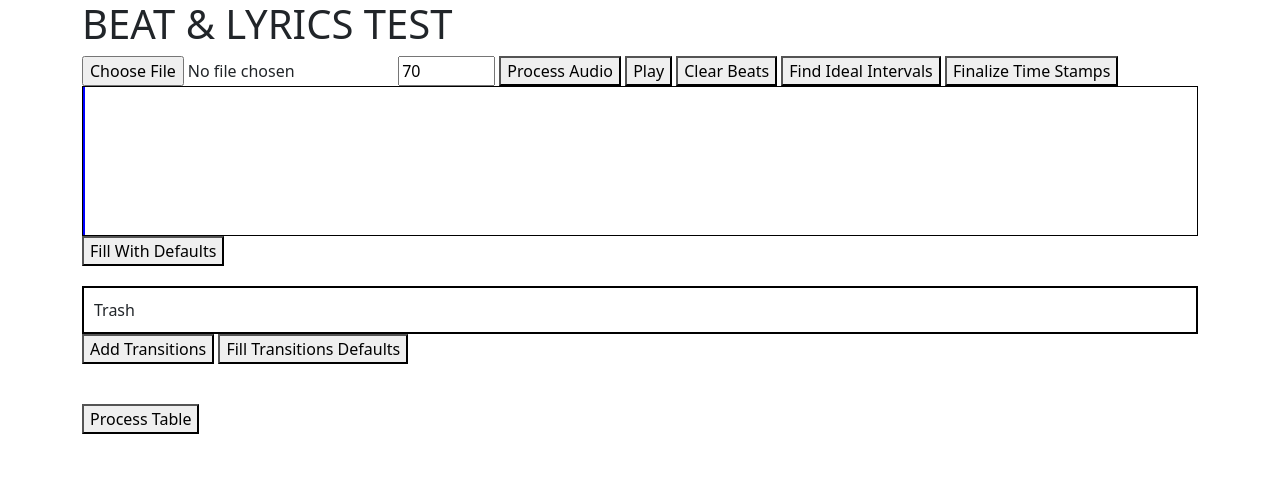
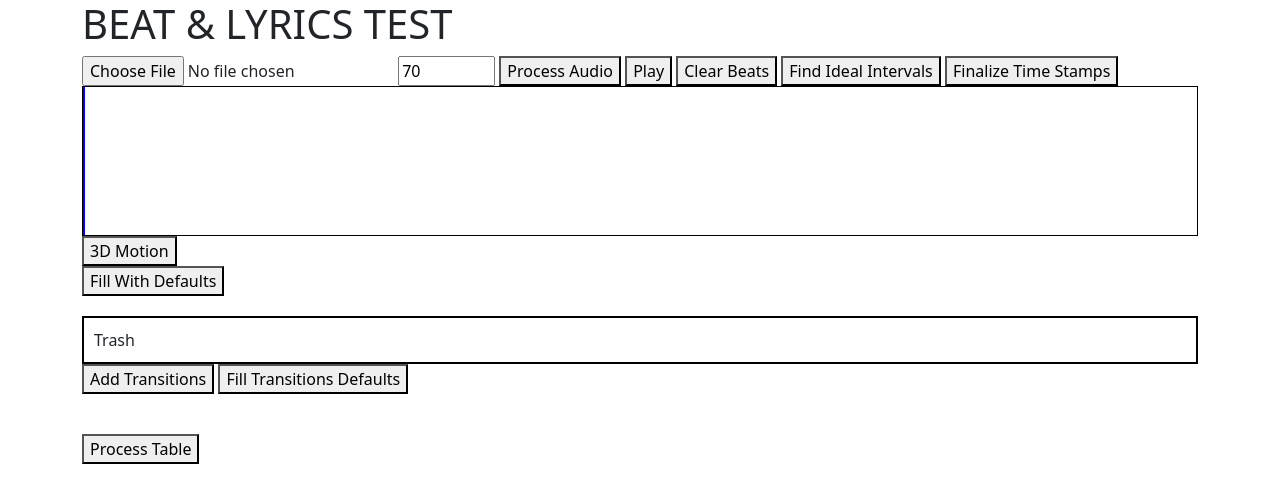
Before and after one commit to ct3008/AI-Music-Art-Stories-Test, a Flask app: page / in a window 1280 px wide. Shown: the top 503 px of the page. Run offline with Flask 3, Linux system fonts and the light colour scheme; some libraries are stand-ins or nearby versions.

```diff
--- a/app.py
+++ b/app.py
@@ -1,9 +1,15 @@
 import os
+import openai
+from openai import OpenAI
 import librosa
 import numpy as np
 from flask import Flask, jsonify, request, render_template
+import replicate
 
 app = Flask(__name__, template_folder='./templates', static_folder='./static')
+
+api_key = os.getenv("OPENAI_DISCO_API_KEY")
+client = OpenAI(api_key=api_key)
 
 motion_magnitudes = {
     "zoom_in": {"none": 1.00, "weak": 1.02, "normal": 1.04, "strong": 3, "vstrong": 6},
@@ -262,13 +268,13 @@ def calculate_frames(scene_change_times, time_intervals, motion_data, total_song
 
     current_frame = 0
     animation_prompts = []
-
-    print(motion_data)
+    print("INTERVAL: ", time_intervals)
     for interval, motions in zip(time_intervals, motion_data):
         _, strength, speed = motions[0]
         start_time, end_time = map(float, interval.split('-'))
         if tmp_times:
             print(int(tmp_times[0]))
+        print("TMP TIME: ", tmp_times)
         if tmp_times != [] and int(tmp_times[0]) <= end_time and int(tmp_times[0]) >= start_time:
             new_frame = round(current_frame + (int(tmp_times[0]) - start_time) * 15 * speed_multiplier[speed])
             print("----------------END FRAME:---------------", new_frame)
@@ -358,6 +364,163 @@ def build_transition_strings(frame_data):
 
     return motion_strings
 
+def create_prompt(data):
+    vibe = data.get('vibe', '')
+    imagery = data.get('imagery', '')
+    texture = data.get('texture', '')
+    style = data.get('style', '')
+    color = data.get('color', '')
+
+    prompt = (
+        f"{color}, {style} in {texture} texture, simple abstract, beautiful, 4k, motion. "
+        f"{imagery}. Evoking a feeling of a {vibe} undertone."
+    )
+    return prompt
+
+def generate_image_prompts(form_data, final_anim_frames):
+    prompts = []
+
+    # Define a dictionary to map short descriptions to more detailed descriptions
+    detail_dict = {
+        "aggressive": "intense and powerful energy, creating a sense of urgency and dynamism",
+        "epic": "grand and majestic energy, evoking a sense of awe and excitement",
+        "happy": "bright and cheerful energy, evoking a sense of joy and positivity",
+        "chill": "calm and relaxed energy, creating a sense of tranquility and peace",
+        "sad": "melancholic and somber energy, evoking a sense of sorrow and introspection",
+        "romantic": "loving and tender energy, evoking a sense of affection and intimacy",
+        "uplifting": "encouraging and inspiring energy, evoking a sense of hope and motivation",
+        "starry night": "starry night sky with delicate splotches resembling stars",
+        "curvilinear intertwined circles": "intricate abstract recursive line art in watercolor texture",
+        "flowing waves": "flowing waves, merging and separating gracefully",
+        "blossoming flower": "delicate flower petals dancing in the wind, spiraling and intertwining gracefully",
+        "chaotic intertwining lines": "dynamic abstract gradient line art with jagged edges, evoking a sense of chaos and dissonance",
+        "painting": "beautiful, 4k",
+        "renaissance": "in a modern and forward-thinking style",
+        "black/white": "Black and white",
+        "pale blue": "Pale blue",
+        "full color": "Vibrant, full color"
+    }
+
+    # Generate prompts
+    for timestamp, data in form_data.items():
+        prompt_parts = [
+            detail_dict.get(data['color'], data['color']),
+            detail_dict.get(data['style'], data['style']),
+            detail_dict.get(data['texture'], data['texture']),
+            detail_dict.get(data['imagery'], data['imagery']),
+            detail_dict.get(data['vibe'], data['vibe'])
+        ]
+
+        prompt = f"{prompt_parts[0]} color scheme, {prompt_parts[1]} style in {prompt_parts[2]} texture, beautiful, simple abstract, 4k. {prompt_parts[3]} imagery evoking the feeling of {prompt_parts[4]} vibe."
+        prompts.append(prompt)
+
+    combined_prompts = " | ".join([f"{final_anim_frames[i]}: {prompts[i]}" for i in range(len(prompts))])
+
+    return combined_prompts
+    # def create_prompt(data):
+    #     prompt_parts = [
+    #         f"Vibe: {data.get('vibe', '')}",
+    #         f"Imagery: {data.get('imagery', '')}",
+    #         f"Texture: {data.get('texture', '')}",
+    #         f"Style: {data.get('style', '')}",
+    #         f"Color: {data.get('color', '')}"
+    #     ]
+    #     return ", ".join(part for part in prompt_parts if part.split(": ")[1])
+
+    # prompts = []
+    # for data in form_data.values():
+    #     prompt = create_prompt(data)
+    #     prompts.append(prompt)
+
+    # return prompts
+
+def generate_prompt_completion(client, prompt):
+    completion = client.chat.completions.create(
+        model="gpt-4o",
+        messages=[
+            {"role": "system", "content": "You are a helpful assistant."},
+            {"role": "user", "content": prompt}
+        ]
+    )
+    return completion.choices[0].message['content']
+
+def create_deforum_prompt(motion_data, final_anim_frames, motion_mode, prompts):
+    # print("HERE ", ', '.join(motion_data['rotation_3d_y']))
+    # print(motion_data['rotation_3d_y'][0:-1])
+    input={
+        "fov": 40,
+        "fps": 15,
+        "seed": 868591112,
+        "zoom": ', '.join(motion_data['zoom']),
+        "angle":', '.join(motion_data['angle']),
+        "width": 512,
+        "border": "replicate",
+        "height": 512,
+        "sampler": "dpmpp_2m",
+        "use_init": True,
+        "use_mask": False,
+        "clip_name": "ViT-L/14",
+        "far_plane": 10000,
+        "init_image": "https://raw.githubusercontent.com/ct3008/ct3008.github.io/main/images/isee1.jpeg",
+        "max_frames": final_anim_frames[-1],
+        "near_plane": 200,
+        "invert_mask": False,
+        "midas_weight": 0.3,
+        "padding_mode": "border",
+        "rotation_3d_x": ', '.join(motion_data['rotation_3d_x']),
+        "rotation_3d_y": ', '.join(motion_data['rotation_3d_y']),
+        "rotation_3d_z": ', '.join(motion_data['rotation_3d_z']),
+        "sampling_mode": "bicubic",
+        "translation_x": ', '.join(motion_data['translation_x']),
+        "translation_y": ', '.join(motion_data['translation_y']),
+        "translation_z": "0:(0)",
+        "animation_mode": motion_mode,
+        "guidance_scale": 7,
+        "noise_schedule": "0: (0.02)",
+        "sigma_schedule": "0: (1.0)",
+        "use_mask_video": False,
+        "amount_schedule": "0: (0.2)",
+        "color_coherence": "Match Frame 0 RGB",
+        "kernel_schedule": "0: (5)",
+        "model_checkpoint": "Protogen_V2.2.ckpt",
+        "animation_prompts": prompts,
+        "contrast_schedule": "0: (1.0)",
+        "diffusion_cadence": "1",
+        "extract_nth_frame": 1,
+        "resume_timestring": "",
+        "strength_schedule": "0: (0.65)",
+        "use_depth_warping": True,
+        "threshold_schedule": "0: (0.0)",
+        "flip_2d_perspective": False,
+        "hybrid_video_motion": "None",
+        "num_inference_steps": 50,
+        "perspective_flip_fv": "0:(53)",
+        "interpolate_x_frames": 4,
+        "perspective_flip_phi": "0:(t%15)",
+        "hybrid_video_composite": False,
+        "interpolate_key_frames": False,
+        "perspective_flip_gamma": "0:(0)",
+        "perspective_flip_theta": "0:(0)",
+        "resume_from_timestring": False,
+        "hybrid_video_flow_method": "Farneback",
+        "overwrite_extracted_frames": True,
+        "hybrid_video_comp_mask_type": "None",
+        "hybrid_video_comp_mask_inverse": False,
+        "hybrid_video_comp_mask_equalize": "None",
+        "hybrid_video_comp_alpha_schedule": "0:(1)",
+        "hybrid_video_generate_inputframes": False,
+        "hybrid_video_comp_save_extra_frames": False,
+        "hybrid_video_use_video_as_mse_image": False,
+        "color_coherence_video_every_N_frames": 1,
+        "hybrid_video_comp_mask_auto_contrast": False,
+        "hybrid_video_comp_mask_contrast_schedule": "0:(1)",
+        "hybrid_video_use_first_frame_as_init_image": True,
+        "hybrid_video_comp_mask_blend_alpha_schedule": "0:(0.5)",
+        "hybrid_video_comp_mask_auto_contrast_cutoff_low_schedule": "0:(0)",
+        "hybrid_video_comp_mask_auto_contrast_cutoff_high_schedule": "0:(100)"
+    }
+    return input
+
 @app.route('/process-data', methods=['POST'])
 def process_data():
     data = request.json
@@ -365,6 +528,7 @@ def process_data():
     form_data = data['form_data']
     transitions_data = data['transitions_data']
     song_len = data['song_len']
+    motion_mode = data['motion_mode']
 
     # Here you can integrate your Python logic with the received data
     # Example: processed_data = your_function(timestamps_scenes, form_data, transitions_data)
@@ -377,6 +541,8 @@ def process_data():
     song_duration, scene_change_times, transition_times, time_intervals, interval_strings, motion_data = parse_input_data(form_data, transitions_data, song_len)
     final_anim_frames = []
     final_anim_frames.append(0)
+    if str(round(song_len,2)) not in scene_change_times:
+        scene_change_times.append(round(song_len,2))
     # Calculate frames and generate prompts
     frame_data, animation_prompts = calculate_frames(scene_change_times, interval_strings, motion_data, song_duration, final_anim_frames)
     motion_strings = build_transition_strings(frame_data)
@@ -395,12 +561,14 @@ def process_data():
 
     final_scene_times = scene_change_times
     final_scene_times.insert(0, '0')
-    final_scene_times.append(song_duration)
+    final_scene_times.append(round(song_duration,2))
     print(final_anim_frames)
     print(final_scene_times)
     # Print the animation prompts
     print("\nAnimation Prompts:")
     animation_prompts = ""
+
+    print("BAnANANANA", final_scene_times, final_anim_frames)
 
     for i in range(len(final_anim_frames) - 1):
         animation_prompts += f"{final_anim_frames[i]}: | "
@@ -409,13 +577,25 @@ def process_data():
     animation_prompts = animation_prompts[:-2]
     print(animation_prompts)
     # For demonstration, we'll just return the received data
+    prompts = generate_image_prompts(form_data, final_anim_frames)
+    print(prompts)
+    print(motion_strings)
+    deforum_prompt = create_deforum_prompt(motion_strings, final_anim_frames, motion_mode, prompts)
+    print(deforum_prompt)
+    output = replicate.run(
+        "deforum-art/deforum-stable-diffusion:1a98303504c7d866d2b198bae0b03237eab82edc1491a5306895d12b0021d6f6",
+        input=deforum_prompt)
+    # output = "https://replicate.delivery/yhqm/u7FcIvDd32bjK5ccA5v0FmQ8LesqmftC6MrUbrRMTZECkyPTA/out.mp4"
+    print("OUTPUT", output)
     response = {
         'timestamps_scenes': timestamps_scenes,
         'form_data': form_data,
         'transitions_data': transitions_data,
         'song_len': song_len,
         'animation_prompts': animation_prompts,
-        'motion_prompts': motion_strings
+        'motion_prompts': motion_strings,
+        'prompts': prompts,
+        'output': output
         # 'processed_data': processed_data
     }
 
--- a/static/main.css
+++ b/static/main.css
@@ -147,3 +147,8 @@ audio {
     flex: 0 0 auto; /* Prevent section from growing or shrinking */
     margin-right: 10px; /* Add some spacing between sections */
 }
+
+#processedDataContainer{
+    margin-top: 5px;
+
+}
--- a/static/main_lowbeat.js
+++ b/static/main_lowbeat.js
@@ -11,6 +11,8 @@ let audioDuration;
 let lowEnergyBeats = {};
 
 let significantPoints = [];
+
+let motion_mode = "3D";
 
 function movePlayhead(audioPlayer) {
     const playhead = document.getElementById('playhead');
@@ -77,19 +79,22 @@ function finalizeTimestamps(name) {
 
     const sectionsCount = significantPoints.length; // Define sectionsCount based on the timestamps array length
     let container;
+    let labels = [];
     if (name === 'time') {
         container = document.getElementById('trash');
+        labels = ['Vibe', 'Imagery', 'Texture', 'Style', 'Color', 'Motion', 'Strength', 'Speed'];
     } else if (name === 'transition') {
         container = document.getElementById('transitionsContainer');
         container.style.border = '2px solid black'; // Corrected styling syntax
         const button = document.getElementById('add-transition');
         if (button) button.style.display = 'none'; // Hide button if it exists
+        labels = ['Motion', 'Strength', 'Speed'];
     }
 
     container.innerHTML = ''; // Clear previous content
     container.style.setProperty('--sections-count', sectionsCount);
 
-    const labels = ['Vibe', 'Imagery', 'Texture', 'Style', 'Color', 'Motion', 'Strength', 'Speed'];
+    // const labels = ['Vibe', 'Imagery', 'Texture', 'Style', 'Color', 'Motion', 'Strength', 'Speed'];
     const vibes = ['calm', 'epic', 'aggressive', 'chill', 'dark', 'energetic', 'epic', 'ethereal', 'happy', 'romantic', 'sad', 'scary', 'sexy', 'uplifting'];
     const textures = ['painting', 'calligraphy brush ink stroke', 'pastel watercolor on canvas', 'charcoal drawing', 'pencil drawing'];
     const styles = ['abstract', 'impressionist', 'futuristic', 'contemporary', 'renaissance', 'surrealist', 'minimalist', 'digital'];
@@ -319,12 +324,22 @@ function gatherTransitionData(formData) {
         const timeRange = `${start}-${end}`;
         // console.log(formData[timestamps[i]])
 
+        // transitionsData[timeRange] = {
+        //     "vibe": document.getElementById(`vibe_trans_${i + 1}`).value || document.getElementById(`vibe_form_${i + 1}`).value,
+        //     "imagery": document.getElementById(`imagery_trans_${i + 1}`).value || document.getElementById(`imagery_form_${i + 1}`).value,
+        //     "texture": document.getElementById(`texture_trans_${i + 1}`).value || document.getElementById(`texture_form_${i + 1}`).value,
+        //     "style": document.getElementById(`style_trans_${i + 1}`).value || document.getElementById(`style_form_${i + 1}`).value,
+        //     "color": document.getElementById(`color_trans_${i + 1}`).value || document.getElementById(`color_form_${i + 1}`).value,
+        //     "motion": document.getElementById(`motion_trans_${i + 1}`).value || document.getElementById(`motion_form_${i + 1}`).value,
+        //     "strength": document.getElementById(`strength_trans_${i + 1}`).value || document.getElementById(`strength_form_${i + 1}`).value,
+        //     "speed": document.getElementById(`speed_trans_${i + 1}`).value || document.getElementById(`speed_form_${i + 1}`).value
+        // };
         transitionsData[timeRange] = {
-            "vibe": document.getElementById(`vibe_trans_${i + 1}`).value || document.getElementById(`vibe_form_${i + 1}`).value,
-            "imagery": document.getElementById(`imagery_trans_${i + 1}`).value || document.getElementById(`imagery_form_${i + 1}`).value,
-            "texture": document.getElementById(`texture_trans_${i + 1}`).value || document.getElementById(`texture_form_${i + 1}`).value,
-            "style": document.getElementById(`style_trans_${i + 1}`).value || document.getElementById(`style_form_${i + 1}`).value,
-            "color": document.getElementById(`color_trans_${i + 1}`).value || document.getElementById(`color_form_${i + 1}`).value,
+            "vibe": document.getElementById(`vibe_form_${i + 1}`).value,
+            "imagery": document.getElementById(`imagery_form_${i + 1}`).value,
+            "texture": document.getElementById(`texture_form_${i + 1}`).value,
+            "style":  document.getElementById(`style_form_${i + 1}`).value,
+            "color": document.getElementById(`color_form_${i + 1}`).value,
             "motion": document.getElementById(`motion_trans_${i + 1}`).value || document.getElementById(`motion_form_${i + 1}`).value,
             "strength": document.getElementById(`strength_trans_${i + 1}`).value || document.getElementById(`strength_form_${i + 1}`).value,
             "speed": document.getElementById(`speed_trans_${i + 1}`).value || document.getElementById(`speed_form_${i + 1}`).value
@@ -359,7 +374,8 @@ function processTable(){
         timestamps_scenes: significantPoints.map(point => point.toFixed(2)),  // Replace with your actual timestamps_scenes
         form_data: formData,
         transitions_data: transitionsData,
-        song_len: audioDuration
+        song_len: audioDuration,
+        motion_mode: motion_mode
     };
     console.log(data);
 
@@ -373,10 +389,34 @@ function processTable(){
     .then(response => response.json())
     .then(data => {
         console.log(data);
+        console.log("returned back");
         for (const [key, value] of Object.entries(data)) {
             console.log(`${key}: ${value}`);
+            if (key === 'output') {
+                console.log(value);
+                window.open(value, '_blank');
+            }
         }
-        // Handle the response from the server
+        let resultHTML = '';
+
+        if (data.animation_prompts) {
+            resultHTML += `<h3>Animation Prompts:</h3><p>${data.animation_prompts}</p>`;
+        }
+
+        if (data.motion_strings) {
+            resultHTML += `<h3>Motion Strings:</h3><p>${data.motion_strings}</p>`;
+        }
+
+        if (data.prompts) {
+            resultHTML += `<h3>Prompts:</h3><p>${data.prompts}</p>`;
+        }
+
+        if (data.output) {
+            resultHTML += `<h3>Output:</h3><p><a href="${data.output}" target="_blank">Click here to view the output</a></p>`;
+        }
+
+        document.getElementById('processedDataContainer').innerHTML = resultHTML;
+        document.getElementById('processedDataContainer').style = "border: 2px solid black;"
     })
     .catch(error => {
         console.error('Error:', error);
@@ -814,3 +854,18 @@ function getLyrics() {
         document.getElementById('outputContainer').textContent = 'Failed to fetch data.';
     });
 }
+
+function toggleMotion() {
+    const button = document.getElementById("toggleMotionButton");
+    if (button.textContent === "3D Motion") {
+        button.textContent = "2D Motion";
+        motion_mode = "2D";
+        // Add code here to handle the change to 3D motion
+        console.log("Switched to 2D Motion");
+    } else {
+        button.textContent = "3D Motion";
+        motion_mode = "3D";
+        // Add code here to handle the change to 2D motion
+        console.log("Switched to 3D Motion");
+    }
+}
--- a/templates/waveform.html
+++ b/templates/waveform.html
@@ -12,6 +12,7 @@
 <button onclick="showSignificantPoints()" id="findIdealIntervals">Find Ideal Intervals</button>
 <button onclick="finalizeTimestamps('time')">Finalize Time Stamps</button>
 
+
 <div id="beatContainer">
     <div id="playhead" style="position: absolute; height: 100%; width: 2px; background-color: blue; left: 0px;"></div>
     <canvas id="waveformCanvas"></canvas>
@@ -19,8 +20,11 @@
 
 <audio id="audioPlayer" controls hidden></audio>
 
+<button id="toggleMotionButton" onclick="toggleMotion()">3D Motion</button>
+
 <div id="outputContainer"></div>
 <div id="timestampsContainer"></div>
+
 
 <!-- <button onclick="fillDefaults()">Fill with Defaults</button> -->
 <button id="fill-defaults" onclick="fillDefaults()">Fill With Defaults</button>
@@ -37,6 +41,6 @@
 
 <button id="process-table" onclick="processTable()">Process Table</button>
 <!-- Add a condition later so that this only appears after everything is filled out -->
-
+<div id="processedDataContainer"></div>
 
 {% endblock %}
```
